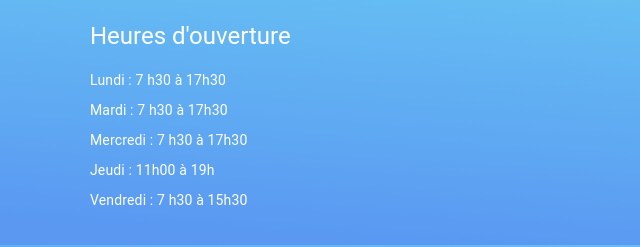
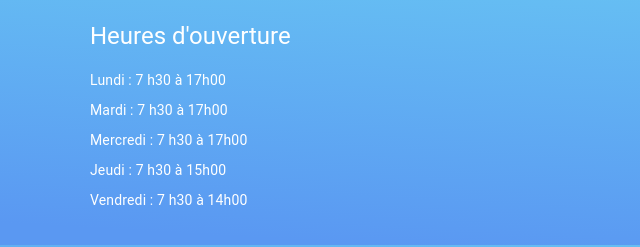
Before and after one commit to PascalOuimet/clinique-dentaire-allard-et-associes, a Gatsby site: page / in a window 1280 px wide. Shown: the part 2812-3059 px from the top of the page, 560-1200 px from the left. Built offline with nearby package versions, Linux system fonts and the light colour scheme; Gatsby itself is replaced by a stand-in of ours.

Commit message:
Update open hours

```diff
--- a/src/components/footer.tsx
+++ b/src/components/footer.tsx
@@ -57,11 +57,11 @@ const Footer = () => {
             </Typography>
             <Typography variant="body2" color="inherit">
               <ul style={{ margin: 0, padding: 0, listStyleType: "none" }} className="openHours">
-                <li>Lundi : 7 h30 à 17h30</li>
-                <li>Mardi : 7 h30 à 17h30</li>
-                <li>Mercredi : 7 h30 à 17h30 </li>
-                <li>Jeudi : 11h00 à 19h</li>
-                <li>Vendredi : 7 h30 à 15h30</li>
+                <li>Lundi : 7 h30 à 17h00</li>
+                <li>Mardi : 7 h30 à 17h00</li>
+                <li>Mercredi : 7 h30 à 17h00 </li>
+                <li>Jeudi : 7 h30 à 15h00</li>
+                <li>Vendredi : 7 h30 à 14h00</li>
               </ul>
             </Typography>
           </Grid>
```
